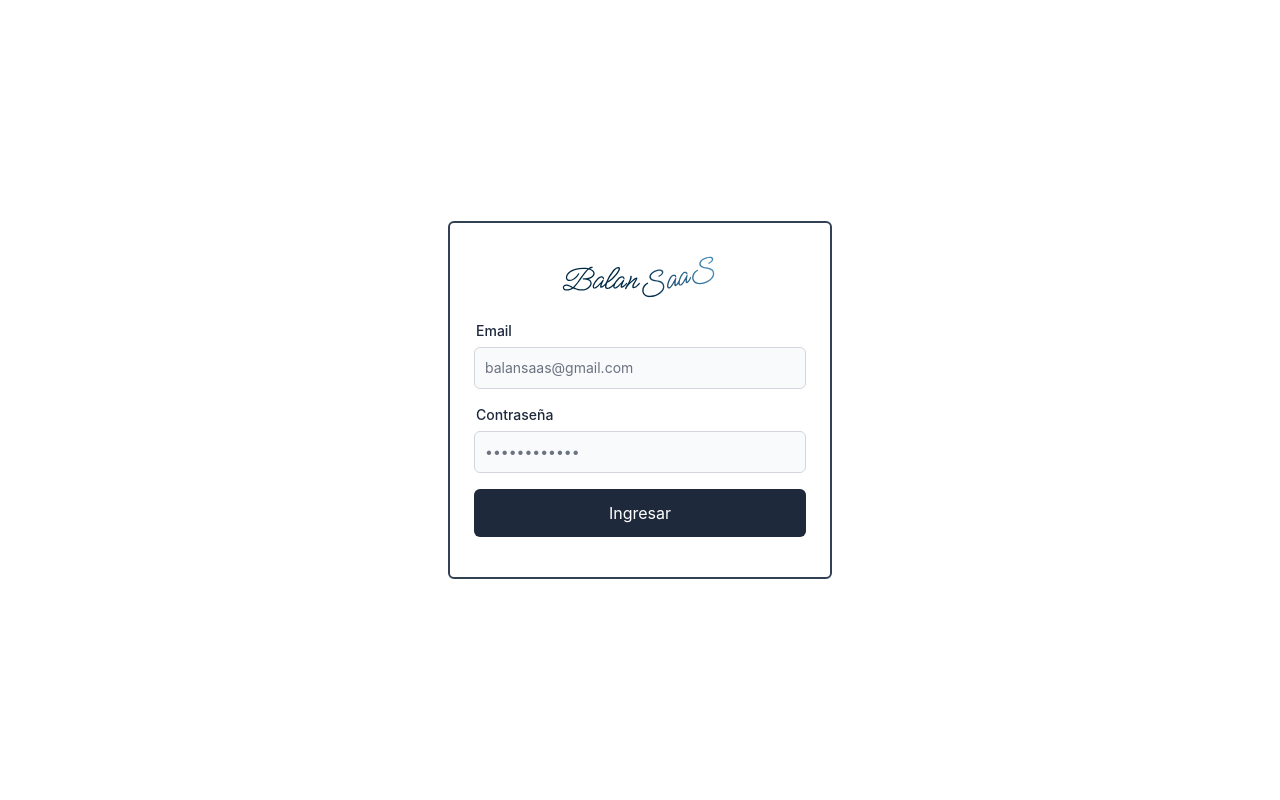
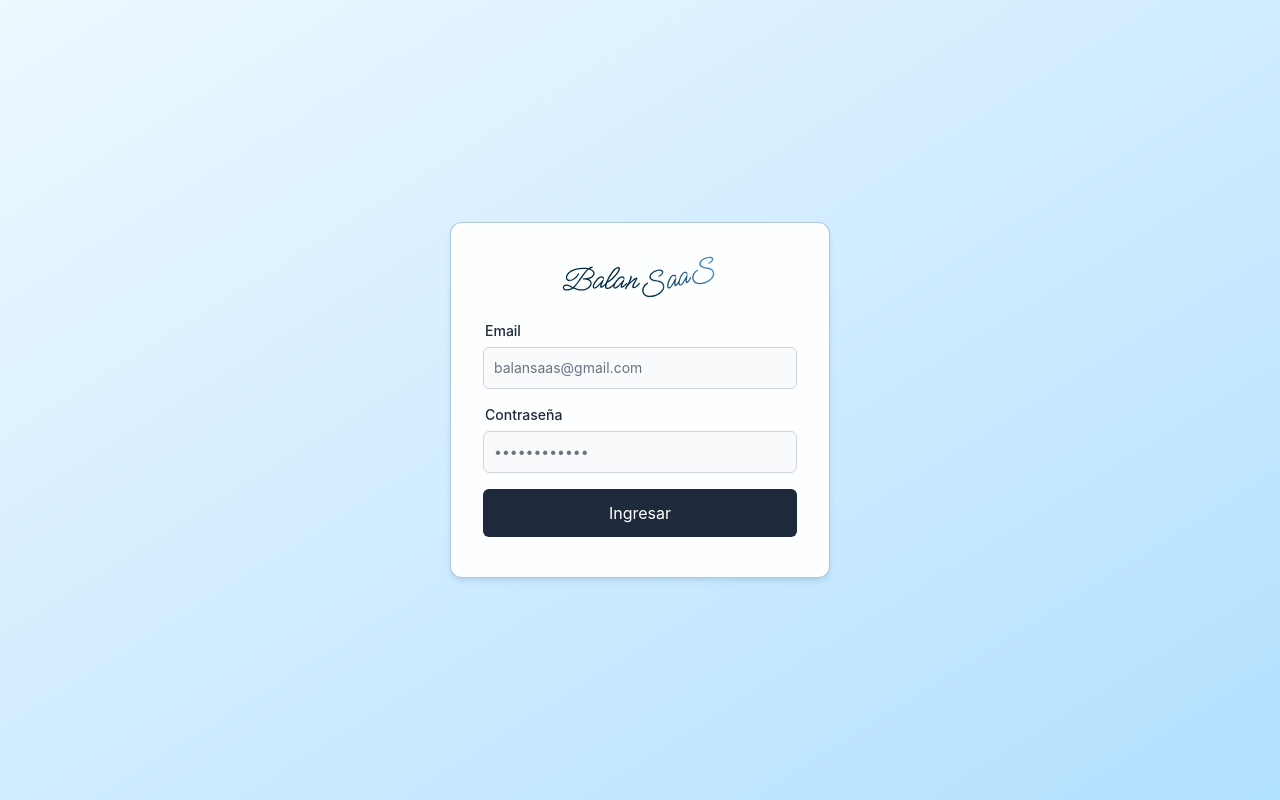
Before and after one commit to AccountGuy/BalansaasFrontend, a React (Vite) app: page /login in a window 1280 px wide. Built offline with nearby package versions, Linux system fonts and the light colour scheme; no server answers.

Commit message:
81 src: Fix paddings and labels

```diff
--- a/src/custom_components/AccountsHeader.tsx
+++ b/src/custom_components/AccountsHeader.tsx
@@ -52,7 +52,7 @@ const AccountsHeader = () => {
 
   return (
     <Dialog open={isModalOpen} onOpenChange={setIsModalOpen}>
-      <header className="title-spacing flex items-end">
+      <header className="title-spacing flex items-start">
         <div className="flex-1">
           <h1>Cuentas SII</h1>
         </div>
--- a/src/custom_components/Login.tsx
+++ b/src/custom_components/Login.tsx
@@ -42,8 +42,8 @@ const Login = () => {
   }
 
   return (
-    <div className="relative grid min-h-svh min-w-full place-items-center">
-      <main className="w-96 rounded-md border-2 border-slate-700 px-6 py-6">
+    <div className="balansaas-gradient relative grid min-h-svh min-w-full place-items-center">
+      <main className="card-border w-[380px] rounded-md border-2 border-slate-700 bg-white/95 px-8 py-6">
         <article className="mb-3 grid place-items-center">
           <div className="max-w-64">
             <Logo />
--- a/src/layouts/F29Layout.tsx
+++ b/src/layouts/F29Layout.tsx
@@ -46,7 +46,9 @@ const F29Layout = () => {
   return (
     <main className="flex flex-row flex-wrap gap-12">
       <article className="flex flex-1 flex-col">
-        <h1 className="mb-4">Formulario 29</h1>
+        <div>
+          <h1 className="mb-4">Formulario 29</h1>
+        </div>
         {isError ?? 'Error during loading'}
         {isLoading ? 'Loading' : <Form29 accounts={data!} />}
       </article>
--- a/src/layouts/SupportLayout.tsx
+++ b/src/layouts/SupportLayout.tsx
@@ -3,7 +3,7 @@ import SupportBottomBox from '@/custom_components/SupportBottomBox'
 
 const SupportLayout = () => {
   return (
-    <main className="flex flex-row flex-wrap gap-10 px-10 pt-8">
+    <main className="flex flex-row flex-wrap gap-10">
       <article className="w-full">
         <h1 className="mb-6">Soporte</h1>
         <SupportTopBox />
--- a/src/routes/_authorized.tsx
+++ b/src/routes/_authorized.tsx
@@ -18,7 +18,7 @@ function AuthLayout() {
     <div className="flex h-full w-full overflow-hidden">
       <Sidebar />
       <div role="presentation" className="relative flex h-full w-full max-w-full overflow-auto">
-        <main className="overflow relative h-full w-full flex-1 flex-col px-6 py-4">
+        <main className="main-container relative h-full w-full flex-1 flex-col">
           <Outlet />
         </main>
       </div>
--- a/src/routes/_authorized/landing.tsx
+++ b/src/routes/_authorized/landing.tsx
@@ -6,7 +6,7 @@ export const Route = createFileRoute('/_authorized/landing')({
 
 function Index() {
   return (
-    <div className="p-2">
+    <div>
       <h1>Landing page</h1>
     </div>
   )
```
